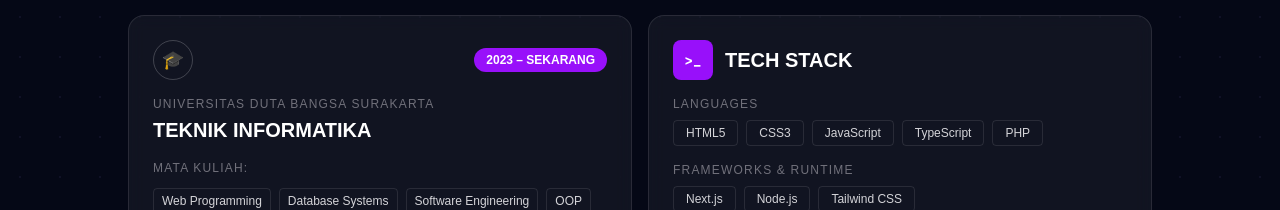
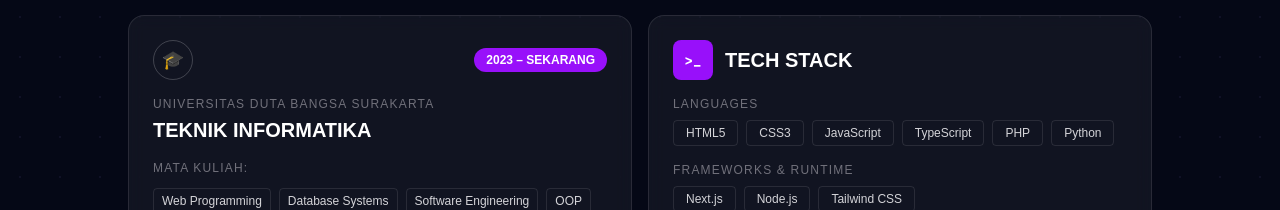
Before and after one commit to nathanstya/portfolio-natan, a Next.js app: page / in a window 1280 px wide. Shown: the part 1483-1693 px from the top of the page. Built offline with nearby package versions, Linux system fonts and the light colour scheme.

Commit message:
add Python to languages

```diff
--- a/app/page.tsx
+++ b/app/page.tsx
@@ -250,7 +250,7 @@
                 </div>
                 <div className="space-y-4">
                   {[
-                    { label: "Languages", items: ["HTML5", "CSS3", "JavaScript", "TypeScript", "PHP"] },
+                    { label: "Languages", items: ["HTML5", "CSS3", "JavaScript", "TypeScript", "PHP", "Python"] },
                     { label: "Frameworks & Runtime", items: ["Next.js", "Node.js", "Tailwind CSS"] },
                     { label: "Database & Tools", items: ["MySQL", "Git", "GitHub", "Figma", "VS Code"] },
                   ].map(({ label, items }) => (
```
